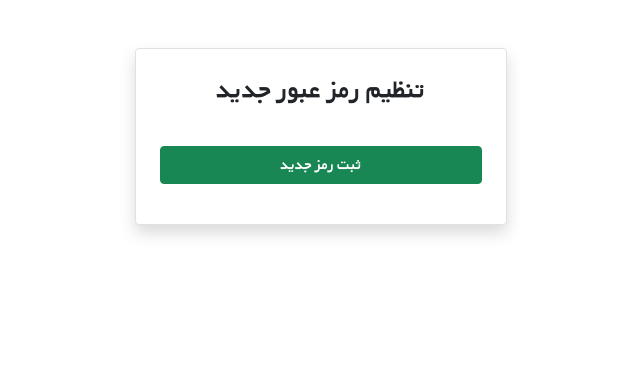
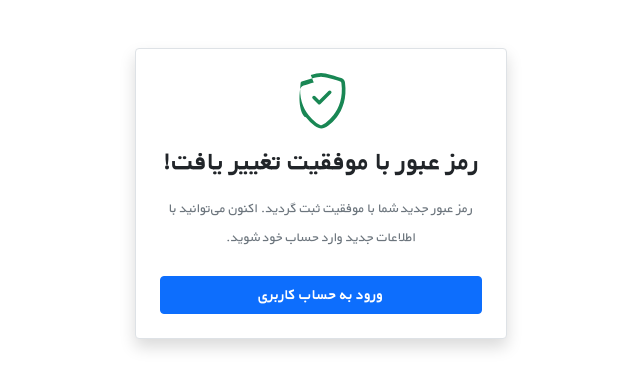
Before and after one commit to sabermodirian/bookstore, a Django app: a page that uses templates/registration/password_reset_confirm.html in a window 1280 px wide. Shown: the part 61-450 px from the top of the page, without its empty margins (319-959 px from the left). Run offline with Django 5.2, Linux system fonts and the light colour scheme; some libraries are stand-ins or nearby versions.

Commit message:
38)  password_reset_complete.html (صفحه پیام پایان بازیابی رمز عبور)

```diff
--- a/templates/registration/password_reset_confirm.html
+++ b/templates/registration/password_reset_confirm.html
@@ -1,25 +1,29 @@
 {% extends "_base.html" %}
-{% load crispy_forms_tags %}
 
 {% block page_title %}
-    تنظیم رمز عبور جدید
+    رمز عبور با موفقیت بازنشانی شد
 {% endblock %}
 
 {% block content %}
 <div class="container mt-4 mb-5">
     <div class="d-flex justify-content-center mt-5" dir="rtl">
-        <div class="col-xl-4 col-lg-5 col-md-6 col-sm-8 col-11 bg-white border rounded px-4 pt-4 pb-4 shadow">
+        <div class="col-xl-4 col-lg-5 col-md-6 col-sm-8 col-11 bg-white border rounded px-4 pt-4 pb-4 shadow text-center">
 
-            <h3 class="text-center mb-4 fw-bold">تنظیم رمز عبور جدید</h3>
+            <div class="mb-3 text-success">
+                <svg xmlns="http://www.w3.org/2000/svg" width="56" height="56" fill="currentColor" class="bi bi-shield-check" viewBox="0 0 16 16">
+                    <path d="M5.338 1.59a61.44 61.44 0 0 0-2.837.856.481.481 0 0 0-.328.39c-.554 4.157.726 7.19 2.253 9.188a10.725 10.725 0 0 0 2.287 2.233c.346.244.652.42.893.533.12.057.218.095.293.118a.55.55 0 0 0 .101.025.615.615 0 0 0 .1-.025c.076-.023.174-.061.294-.118.24-.113.547-.29.893-.533a10.726 10.726 0 0 0 2.287-2.233c1.527-1.997 2.807-5.031 2.253-9.188a.48.48 0 0 0-.328-.39c-.651-.213-1.75-.56-2.837-.855C9.552 1.29 8.531 1.067 8 1.067c-.53 0-1.552.223-2.662.524zM5.072.56C6.157.265 7.31 0 8 0s1.843.265 2.928.56c1.11.3 2.229.655 2.887.87a1.54 1.54 0 0 1 1.044 1.262c.599 4.491-.71 7.794-2.348 9.932a11.72 11.72 0 0 1-2.475 2.417c-.382.269-.74.475-1.048.62-.307.145-.6.23-.888.23-.288 0-.58-.085-.888-.23-.308-.145-.666-.351-1.048-.62a11.72 11.72 0 0 1-2.475-2.417C2.71 12.656 1.401 9.353 2 4.862a1.54 1.54 0 0 1 1.044-1.262c.658-.215 1.777-.57 2.887-.87z"/>
+                    <path d="M10.854 5.146a.5.5 0 0 1 0 .708l-3 3a.5.5 0 0 1-.708 0l-1.5-1.5a.5.5 0 1 1 .708-.708L7.5 7.793l2.646-2.647a.5.5 0 0 1 .708 0z"/>
+                </svg>
+            </div>
 
-            <form method="post">
-                {% csrf_token %}
-                {{ form|crispy }}
+            <h3 class="fw-bold mb-3">رمز عبور با موفقیت تغییر یافت!</h3>
+            <p class="text-muted small leading-relaxed mb-4">
+                رمز عبور جدید شما با موفقیت ثبت گردید. اکنون می‌توانید با اطلاعات جدید وارد حساب خود شوید.
+            </p>
 
-                <button type="submit" class="btn btn-success mt-3 w-100 fw-bold">
-                    ثبت رمز جدید
-                </button>
-            </form>
+            <a href="{% url 'login' %}" class="btn btn-primary w-100 fw-bold">
+                ورود به حساب کاربری
+            </a>
 
         </div>
     </div>
```
